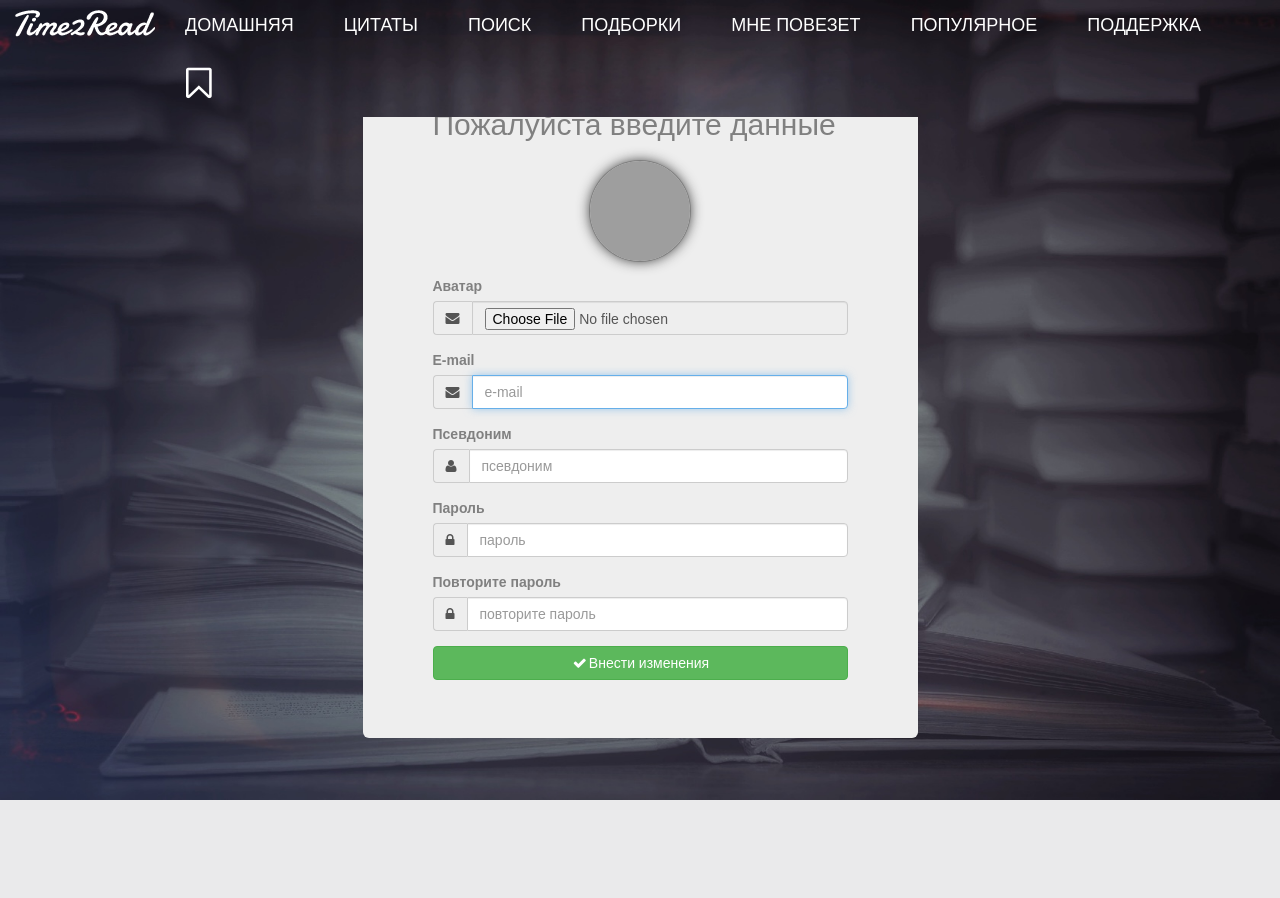
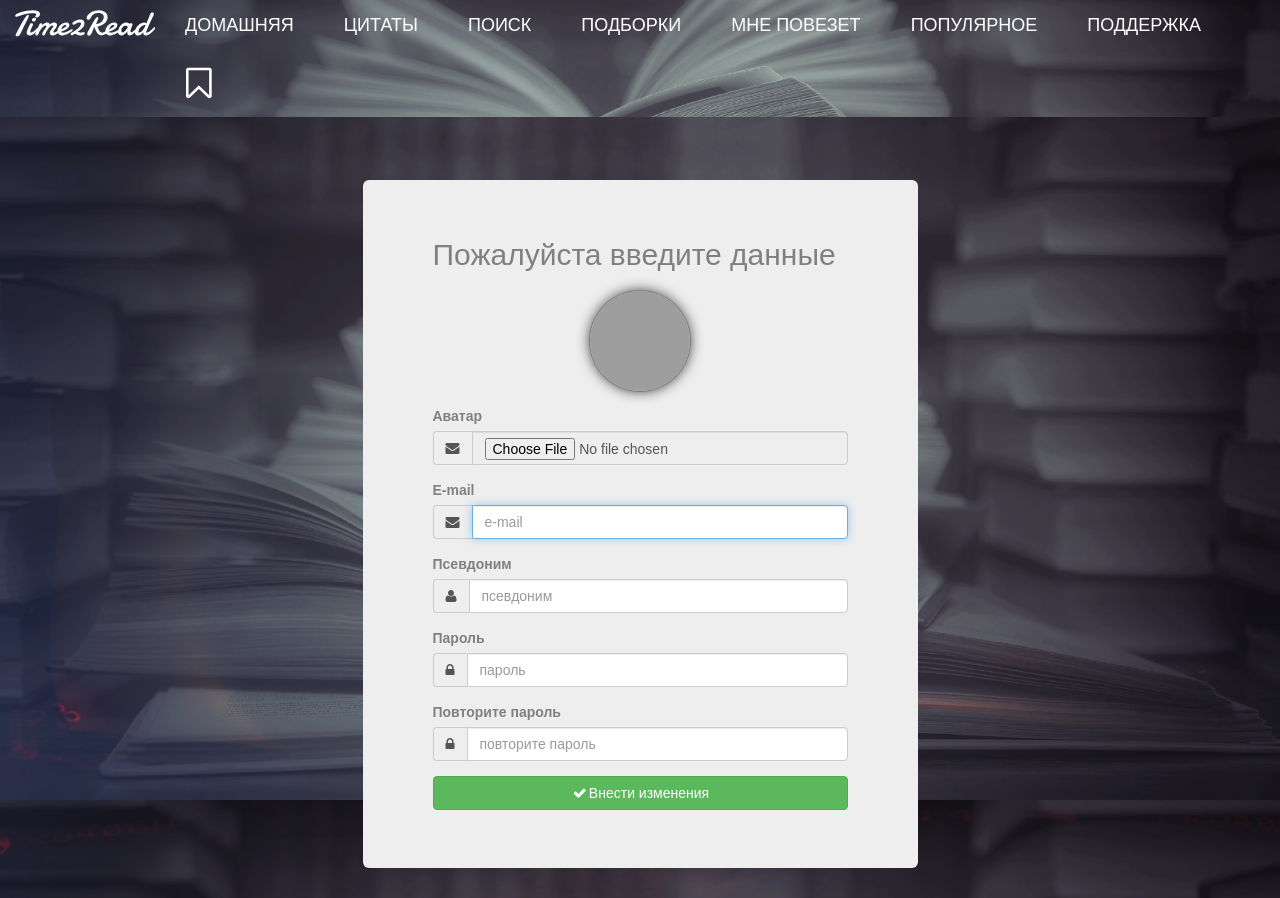
Before and after one commit to YaroslavOrlov/Time2Read, a PHP site: page /user/edit in a window 1280 px wide. Before the commit the page ends 800 px from the top, so only its background shows below. Run offline with PHP 8.4, Linux system fonts and the light colour scheme; the visitor is signed in with stand-in values (Sample User, id 1); data that the repository does not hold is empty; some libraries are stand-ins or nearby versions; grey boxes are pictures that could not be loaded.

Commit message:
production with fix

```diff
--- a/views/user/edit.php
+++ b/views/user/edit.php
@@ -5,7 +5,7 @@
 <?php include(ROOT . '/views/layouts/navigation.php'); ?>
 
 
-    <div class="container">
+    <div class="container marginfromnavigation">
         <div class="row">
             <div class="col-md-3">
             </div>
```
